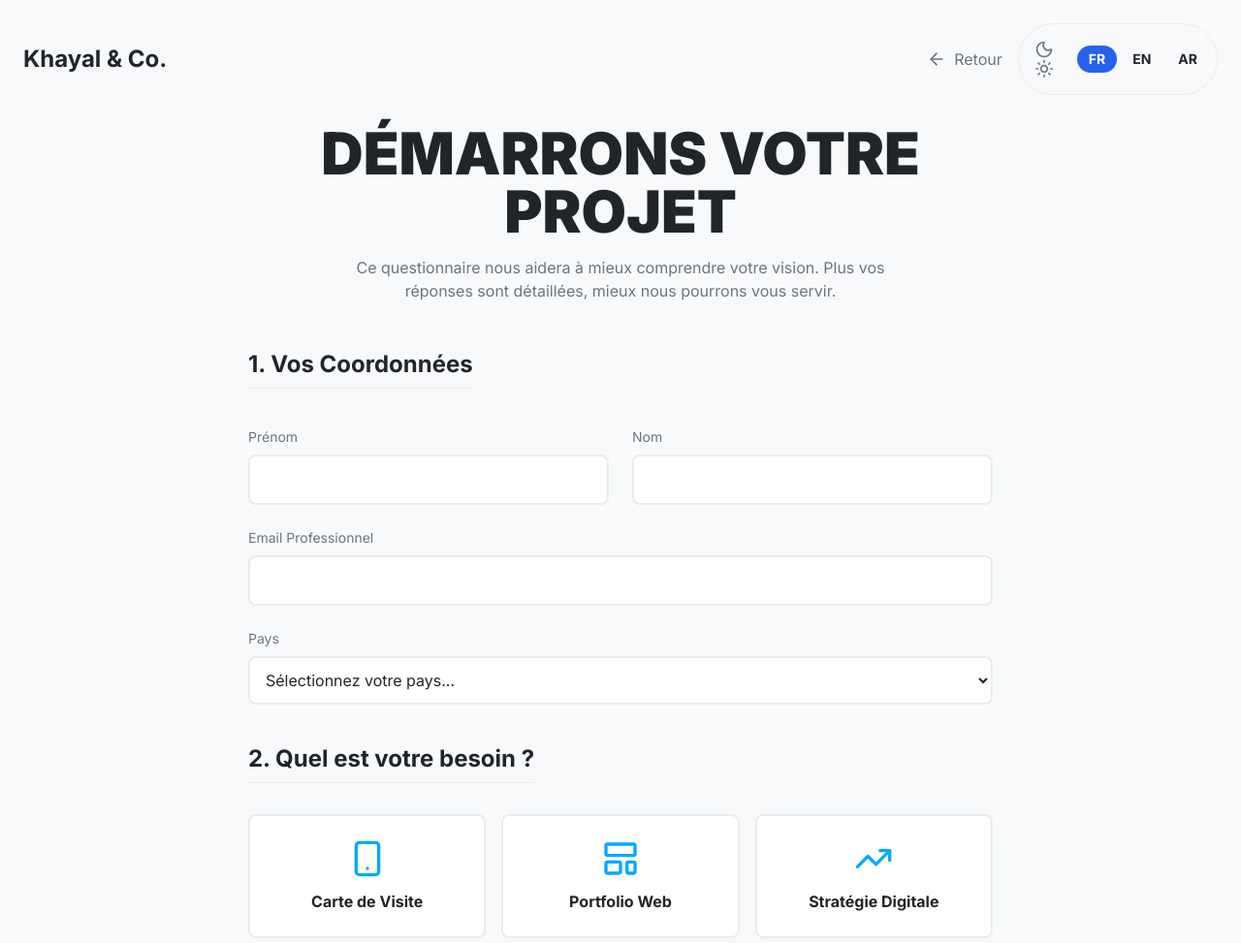
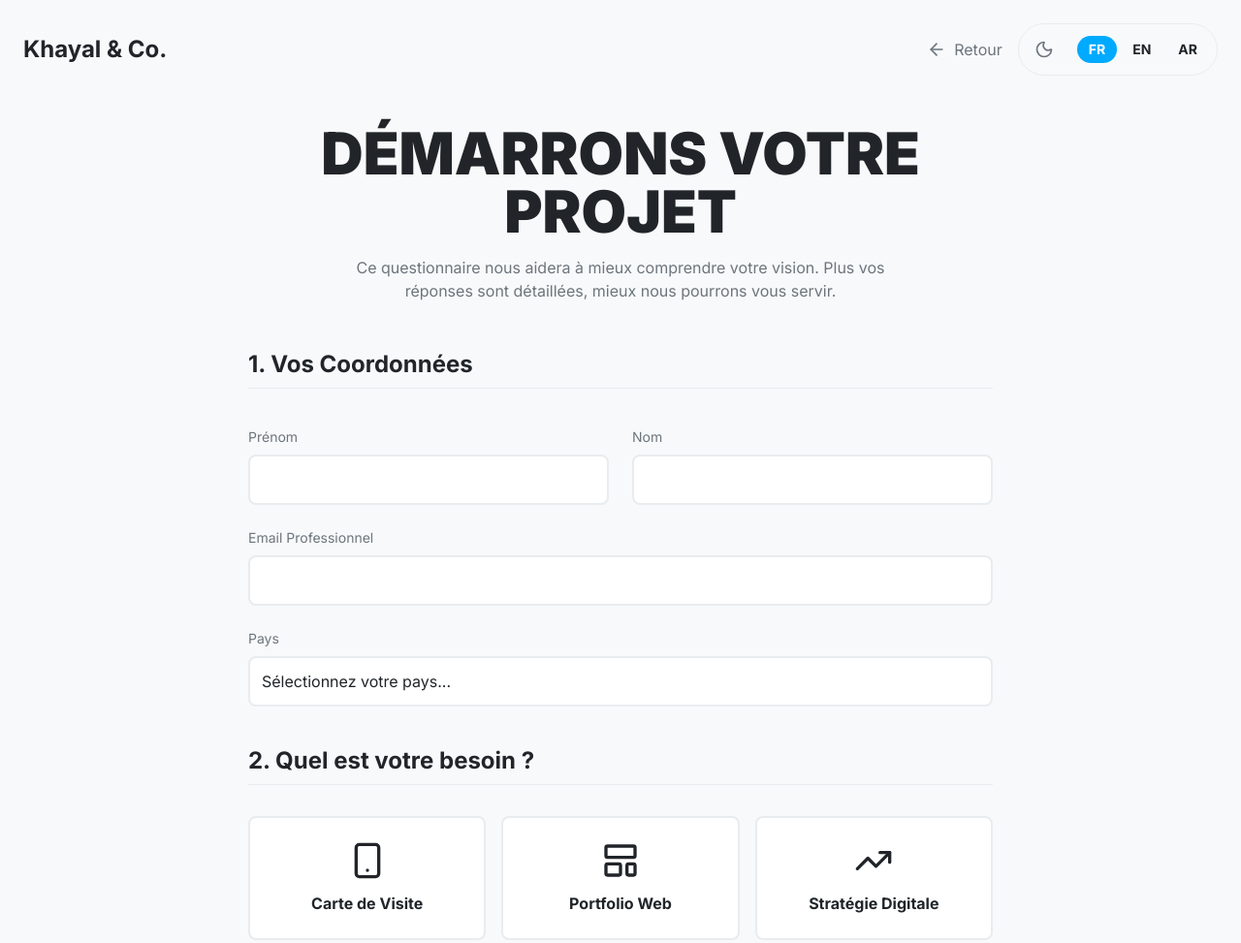
Before and after one commit to josephhk-1/Khayal-Co, a plain HTML site: page project-form.html in a window 1280 px wide. Shown: the top 973 px of the page at 97% size. Drawn offline with nearby package versions, Linux system fonts and the light colour scheme.

Commit message:
Update project-form.html

```diff
--- a/project-form.html
+++ b/project-form.html
@@ -1,51 +1,75 @@
 <!DOCTYPE html>
-<html lang="fr" dir="ltr" class="dark">
+<html lang="fr" dir="ltr">
 <head>
     <meta charset="UTF-8">
     <meta name="viewport" content="width=device-width, initial-scale=1.0">
     <title data-lang="page_title">Démarrer un Projet - Khayal & Co.</title>
 
+    <!-- Tailwind CSS via CDN -->
     <script src="https://cdn.tailwindcss.com"></script>
+
+    <!-- Google Fonts -->
     <link rel="preconnect" href="https://fonts.googleapis.com">
     <link rel="preconnect" href="https://fonts.gstatic.com" crossorigin>
     <link href="https://fonts.googleapis.com/css2?family=Cairo:wght@400;700&family=Inter:wght@400;700;900&display=swap" rel="stylesheet">
+
+    <!-- Lucide Icons -->
     <script src="https://unpkg.com/lucide@latest"></script>
 
     <style>
+        /* Définition des variables de couleur et des polices pour les modes clair/sombre */
+        :root {
+            --font-inter: 'Inter', sans-serif;
+            --font-cairo: 'Cairo', sans-serif;
+
+            --bg-main: #f8f9fa;
+            --bg-secondary: #ffffff;
+            --text-primary: #212529;
+            --text-secondary: #6c757d;
+            --border-color: #e9ecef;
+            --accent-color: #00aaff;
+            --gold-color: #d4af37;
+        }
+
+        html.dark {
+            --bg-main: #1a1a1a;
+            --bg-secondary: #2c2c2e;
+            --text-primary: #f0f0f0;
+            --text-secondary: #a0a0a0;
+            --border-color: #3a3a3c;
+        }
+
+        /* Application des variables et styles de base */
         body {
-            font-family: 'Inter', sans-serif;
+            font-family: var(--font-inter);
+            background-color: var(--bg-main);
+            color: var(--text-primary);
             transition: background-color 0.5s ease, color 0.5s ease, opacity 0.5s ease-in-out;
             opacity: 0;
         }
         body.fade-in { opacity: 1; }
-        .font-cairo { font-family: 'Cairo', sans-serif; }
+        body.font-cairo { font-family: var(--font-cairo); }
 
-        :root {
-            --bg-main: #f8f9fa; --bg-secondary: #ffffff; --text-primary: #212529; --text-secondary: #6c757d;
-            --border-color: #e9ecef; --accent-color: #00aaff; --gold-color: #d4af37;
-        }
-        html.dark {
-            --bg-main: #1a1a1a; --bg-secondary: #2c2c2e; --text-primary: #f0f0f0; --text-secondary: #a0a0a0;
-            --border-color: #3a3a3c;
-        }
-
-        body { background-color: var(--bg-main); color: var(--text-primary); }
+        /* Classes utilitaires personnalisées */
         .bg-secondary { background-color: var(--bg-secondary); }
         .text-secondary { color: var(--text-secondary); }
         .border-custom { border-color: var(--border-color); }
-        .accent-text { color: var(--accent-color); }
+        .accent-bg { background-color: var(--accent-color); }
 
-        .input-focus:focus { border-color: var(--accent-color); --tw-ring-color: var(--accent-color); }
-        .link-hover:hover { color: var(--text-primary); }
-        html.dark .link-hover:hover { color: #ffffff; }
+        /* Styles spécifiques au formulaire */
+        .input-focus:focus {
+            border-color: var(--accent-color);
+            --tw-ring-color: var(--accent-color);
+            box-shadow: 0 0 0 2px var(--accent-color-alpha, rgba(0, 170, 255, 0.2));
+        }
 
+        .service-card label {
+            transition: transform 0.2s ease, border-color 0.2s ease, background-color 0.2s ease;
+        }
         .service-card input:checked + label {
             border-color: var(--accent-color);
             background-color: rgba(0, 170, 255, 0.1);
-            transform: scale(1.05);
-        }
-        .service-card label {
-            transition: transform 0.2s ease-in-out, border-color 0.2s ease-in-out, background-color 0.2s ease-in-out;
+            transform: scale(1.03);
         }
     </style>
 </head>
@@ -55,22 +79,22 @@
 
         <header class="absolute top-0 left-0 w-full z-50 p-4 md:p-6 flex justify-between items-center">
             <div>
-                <h2 class="text-xl md:text-2xl font-bold">Khayal & Co.</h2>
+                <h2 class="text-xl md:text-2xl font-bold text-primary">Khayal & Co.</h2>
             </div>
             <div class="flex items-center space-x-2">
-                <a href="index.html" id="return-link" class="flex items-center space-x-2 text-secondary link-hover transition-colors p-2 rounded-full hover:bg-gray-500/10">
+                <a href="index.html" id="return-link" class="page-transition-link flex items-center space-x-2 text-secondary hover:text-primary transition-colors p-2 rounded-full hover:bg-gray-500/10">
                     <i data-lucide="arrow-left" class="w-5 h-5"></i>
                     <span data-lang="return_button" class="hidden md:inline">Retour</span>
                 </a>
                 <div class="flex items-center space-x-2 md:space-x-4 bg-secondary/50 backdrop-blur-sm p-2 rounded-full border border-custom">
-                    <button id="theme-toggle" class="p-2 rounded-full text-secondary hover:bg-gray-500/20 transition-colors">
+                    <button id="theme-toggle" class="p-2 rounded-full text-secondary hover:bg-gray-500/20 transition-colors" aria-label="Changer de thème">
                         <i id="theme-toggle-dark-icon" data-lucide="moon" class="w-5 h-5"></i>
-                        <i id="theme-toggle-light-icon" data-lucide="sun" class="w-5 h-5"></i>
+                        <i id="theme-toggle-light-icon" data-lucide="sun" class="w-5 h-5" style="display: none;"></i>
                     </button>
-                    <div class="flex items-center space-x-1">
-                        <button onclick="changeLanguage('fr')" class="lang-btn active:scale-95 transition-transform text-sm font-semibold px-2 md:px-3 py-1 rounded-full" data-lang-id="fr">FR</button>
-                        <button onclick="changeLanguage('en')" class="lang-btn active:scale-95 transition-transform text-sm font-semibold px-2 md:px-3 py-1 rounded-full" data-lang-id="en">EN</button>
-                        <button onclick="changeLanguage('ar')" class="lang-btn active:scale-95 transition-transform text-sm font-semibold px-2 md:px-3 py-1 rounded-full" data-lang-id="ar">AR</button>
+                    <div id="lang-switcher" class="flex items-center space-x-1">
+                        <button class="lang-btn active:scale-95 transition-transform text-sm font-semibold px-2 md:px-3 py-1 rounded-full" data-lang-id="fr">FR</button>
+                        <button class="lang-btn active:scale-95 transition-transform text-sm font-semibold px-2 md:px-3 py-1 rounded-full" data-lang-id="en">EN</button>
+                        <button class="lang-btn active:scale-95 transition-transform text-sm font-semibold px-2 md:px-3 py-1 rounded-full" data-lang-id="ar">AR</button>
                     </div>
                 </div>
             </div>
@@ -79,7 +103,7 @@
         <main class="px-4 py-32">
             <div class="max-w-3xl mx-auto">
                 <div class="text-center mb-12">
-                    <h1 data-lang="form_title" class="text-4xl md:text-6xl font-black uppercase">Démarrons votre projet</h1>
+                    <h1 data-lang="form_title" class="text-4xl md:text-6xl font-black uppercase text-primary">Démarrons votre projet</h1>
                     <p data-lang="form_subtitle" class="mt-4 text-secondary max-w-xl mx-auto">Ce questionnaire nous aidera à mieux comprendre votre vision. Plus vos réponses sont détaillées, mieux nous pourrons vous servir.</p>
                 </div>
 
@@ -90,7 +114,7 @@
                 <form id="project-form" action="https://formspree.io/f/xvgqbrve" method="POST" class="space-y-10">
 
                     <fieldset class="space-y-6">
-                        <legend data-lang="section1_title" class="text-2xl font-bold border-b border-custom pb-2 mb-4">1. Vos Coordonnées</legend>
+                        <legend data-lang="section1_title" class="text-2xl font-bold border-b border-custom pb-2 mb-4 text-primary w-full">1. Vos Coordonnées</legend>
                         <div class="grid grid-cols-1 md:grid-cols-2 gap-6">
                             <div>
                                 <label for="firstname" data-lang="label_firstname" class="block text-sm font-medium text-secondary mb-2">Prénom</label>
@@ -107,41 +131,39 @@
                         </div>
                         <div>
                             <label for="country" data-lang="label_country" class="block text-sm font-medium text-secondary mb-2">Pays</label>
-                            <select name="country" id="country" required class="w-full bg-secondary border-2 border-custom rounded-lg p-3 input-focus transition">
-                                <!-- Options injectées par JS -->
-                            </select>
+                            <select name="country" id="country" required class="w-full bg-secondary border-2 border-custom rounded-lg p-3 input-focus transition appearance-none"></select>
                         </div>
                     </fieldset>
 
                     <fieldset class="space-y-4">
-                        <legend data-lang="section2_title" class="text-2xl font-bold border-b border-custom pb-2 mb-4">2. Quel est votre besoin ?</legend>
+                        <legend data-lang="section2_title" class="text-2xl font-bold border-b border-custom pb-2 mb-4 text-primary w-full">2. Quel est votre besoin ?</legend>
                         <div class="grid grid-cols-1 md:grid-cols-3 gap-4">
                             <div class="service-card">
                                 <input type="radio" id="service-card" name="service_type" value="Carte de Visite Digitale" class="hidden">
-                                <label for="service-card" class="flex flex-col items-center justify-center bg-secondary border-2 border-custom rounded-lg p-6 cursor-pointer h-full">
-                                    <i data-lucide="smartphone" class="w-10 h-10 accent-text mb-3"></i>
-                                    <span data-lang="service_card" class="font-bold">Carte de Visite</span>
+                                <label for="service-card" class="flex flex-col items-center justify-center text-center bg-secondary border-2 border-custom rounded-lg p-6 cursor-pointer h-full">
+                                    <i data-lucide="smartphone" class="w-10 h-10 text-accent-color mb-3"></i>
+                                    <span data-lang="service_card" class="font-bold text-primary">Carte de Visite</span>
                                 </label>
                             </div>
                             <div class="service-card">
                                 <input type="radio" id="service-portfolio" name="service_type" value="Portfolio sur Mesure" class="hidden">
-                                <label for="service-portfolio" class="flex flex-col items-center justify-center bg-secondary border-2 border-custom rounded-lg p-6 cursor-pointer h-full">
-                                    <i data-lucide="layout-template" class="w-10 h-10 accent-text mb-3"></i>
-                                    <span data-lang="service_portfolio" class="font-bold">Portfolio Web</span>
+                                <label for="service-portfolio" class="flex flex-col items-center justify-center text-center bg-secondary border-2 border-custom rounded-lg p-6 cursor-pointer h-full">
+                                    <i data-lucide="layout-template" class="w-10 h-10 text-accent-color mb-3"></i>
+                                    <span data-lang="service_portfolio" class="font-bold text-primary">Portfolio Web</span>
                                 </label>
                             </div>
                             <div class="service-card">
                                 <input type="radio" id="service-strategy" name="service_type" value="Stratégie Digitale" class="hidden">
-                                <label for="service-strategy" class="flex flex-col items-center justify-center bg-secondary border-2 border-custom rounded-lg p-6 cursor-pointer h-full">
-                                    <i data-lucide="trending-up" class="w-10 h-10 accent-text mb-3"></i>
-                                    <span data-lang="service_strategy" class="font-bold">Stratégie Digitale</span>
+                                <label for="service-strategy" class="flex flex-col items-center justify-center text-center bg-secondary border-2 border-custom rounded-lg p-6 cursor-pointer h-full">
+                                    <i data-lucide="trending-up" class="w-10 h-10 text-accent-color mb-3"></i>
+                                    <span data-lang="service_strategy" class="font-bold text-primary">Stratégie Digitale</span>
                                 </label>
                             </div>
                         </div>
                     </fieldset>
 
                     <fieldset class="space-y-6">
-                        <legend data-lang="section3_title" class="text-2xl font-bold border-b border-custom pb-2 mb-4">3. Parlez-nous de votre vision</legend>
+                        <legend data-lang="section3_title" class="text-2xl font-bold border-b border-custom pb-2 mb-4 text-primary w-full">3. Parlez-nous de votre vision</legend>
                         <div>
                             <label for="project-description" data-lang="label_vision" class="block text-sm font-medium text-secondary mb-2">Décrivez votre projet et vos objectifs.</label>
                             <textarea name="project-description" id="project-description" rows="6" required class="w-full bg-secondary border-2 border-custom rounded-lg p-3 input-focus transition"></textarea>
@@ -149,7 +171,7 @@
                     </fieldset>
 
                     <div class="text-center pt-6">
-                        <button type="submit" data-lang="submit_button" class="bg-blue-600 text-white font-bold text-lg px-12 py-4 rounded-lg hover:bg-blue-700 transition-colors w-full md:w-auto">
+                        <button type="submit" data-lang="submit_button" class="accent-bg text-white font-bold text-lg px-12 py-4 rounded-lg hover:opacity-90 transition-opacity w-full md:w-auto">
                             Envoyer ma demande
                         </button>
                     </div>
@@ -159,6 +181,7 @@
     </div>
 
     <script>
+        (() => {
             const translations = {
                 fr: {
                     page_title: "Démarrer un Projet - Khayal & Co.", return_button: "Retour", form_title: "Démarrons votre projet",
@@ -192,15 +215,29 @@
                 ar: [ {value: "", text: "اختر بلدك..."}, {value: "France", text: "فرنسا"}, {value: "Maroc", text: "المغرب"}, {value: "Algérie", text: "الجزائر"}, {value: "Tunisie", text: "تونس"}, {value: "Canada", text: "كندا"}, {value: "Belgique", text: "بلجيكا"}, {value: "Suisse", text: "سويسرا"}, {value: "Égypte", text: "مصر"}, {value: "Autre", text: "أخرى"} ]
             };
 
-        function changeLanguage(lang) {
-            const elements = document.querySelectorAll('[data-lang]');
+            let currentLang = 'fr';
             const htmlEl = document.documentElement;
 
-            elements.forEach(el => {
-                const key = el.getAttribute('data-lang');
-                if (translations[lang][key]) { el.innerHTML = translations[lang][key]; }
+            function updateTexts(lang) {
+                document.querySelectorAll('[data-lang]').forEach(el => {
+                    const key = el.dataset.lang;
+                    if (translations[lang]?.[key]) {
+                        el.innerHTML = translations[lang][key];
+                    }
                 });
                 document.title = translations[lang].page_title;
+            }
+
+            function updateLanguageUI(lang) {
+                htmlEl.lang = lang;
+                document.body.classList.toggle('font-cairo', lang === 'ar');
+                htmlEl.dir = lang === 'ar' ? 'rtl' : 'ltr';
+
+                document.querySelectorAll('.lang-btn').forEach(btn => {
+                    const isActive = btn.dataset.langId === lang;
+                    btn.classList.toggle('accent-bg', isActive);
+                    btn.classList.toggle('text-white', isActive);
+                });
 
                 const countrySelect = document.getElementById('country');
                 countrySelect.innerHTML = '';
@@ -210,59 +247,55 @@
                     option.textContent = optionData.text;
                     countrySelect.appendChild(option);
                 });
-
-            if (lang === 'ar') {
-                htmlEl.setAttribute('dir', 'rtl');
-                document.body.classList.add('font-cairo');
-            } else {
-                htmlEl.setAttribute('dir', 'ltr');
-                document.body.classList.remove('font-cairo');
             }
 
-            document.querySelectorAll('.lang-btn').forEach(btn => {
-                btn.classList.toggle('bg-blue-600', btn.getAttribute('data-lang-id') === lang);
-                btn.classList.toggle('text-white', btn.getAttribute('data-lang-id') === lang);
-            });
-
+            function changeLanguage(lang) {
+                currentLang = lang;
+                updateTexts(lang);
+                updateLanguageUI(lang);
                 localStorage.setItem('preferredLanguage', lang);
             }
 
-        const themeToggleBtn = document.getElementById('theme-toggle');
-        const themeToggleDarkIcon = document.getElementById('theme-toggle-dark-icon');
-        const themeToggleLightIcon = document.getElementById('theme-toggle-light-icon');
-
             function applyTheme(isDark) {
-             if (isDark) {
-                document.documentElement.classList.add('dark');
-                themeToggleLightIcon.style.display = 'block';
-                themeToggleDarkIcon.style.display = 'none';
-            } else {
-                document.documentElement.classList.remove('dark');
-                themeToggleLightIcon.style.display = 'none';
-                themeToggleDarkIcon.style.display = 'block';
+                const darkIcon = document.getElementById('theme-toggle-dark-icon');
+                const lightIcon = document.getElementById('theme-toggle-light-icon');
+                htmlEl.classList.toggle('dark', isDark);
+                if (darkIcon && lightIcon) {
+                    darkIcon.style.display = isDark ? 'none' : 'block';
+                    lightIcon.style.display = isDark ? 'block' : 'none';
                 }
             }
 
+            document.addEventListener('DOMContentLoaded', () => {
+                lucide.createIcons();
+
+                // Gestion du thème
+                const themeToggleBtn = document.getElementById('theme-toggle');
+                const savedTheme = localStorage.getItem('theme');
+                const prefersDark = window.matchMedia('(prefers-color-scheme: dark)').matches;
+                applyTheme(savedTheme === 'dark' || (savedTheme === null && prefersDark));
+
                 themeToggleBtn.addEventListener('click', () => {
-            const isDark = document.documentElement.classList.toggle('dark');
-            localStorage.setItem('theme', isDark ? 'dark' : 'light');
-            applyTheme(isDark);
+                    const newIsDark = !htmlEl.classList.contains('dark');
+                    applyTheme(newIsDark);
+                    localStorage.setItem('theme', newIsDark ? 'dark' : 'light');
                 });
 
-        document.addEventListener('DOMContentLoaded', () => {
-            lucide.createIcons();
-            document.body.classList.add('fade-in');
-
-            const savedTheme = localStorage.getItem('theme');
-            const prefersDark = window.matchMedia('(prefers-color-scheme: dark)').matches;
-            const isDark = savedTheme === 'dark' || (savedTheme === null && prefersDark);
-            applyTheme(isDark);
-
+                // Gestion de la langue
                 const urlParams = new URLSearchParams(window.location.search);
                 const langFromUrl = urlParams.get('lang');
                 const savedLang = localStorage.getItem('preferredLanguage') || 'fr';
                 changeLanguage(langFromUrl || savedLang);
 
+                const langSwitcher = document.getElementById('lang-switcher');
+                langSwitcher.addEventListener('click', (e) => {
+                    const target = e.target.closest('.lang-btn');
+                    if (target?.dataset.langId) {
+                        changeLanguage(target.dataset.langId);
+                    }
+                });
+
+                // Validation du formulaire
                 const form = document.getElementById('project-form');
                 const emailInput = document.getElementById('email');
                 const emailError = document.getElementById('email-error');
@@ -281,16 +314,20 @@
                     }
                 });
 
-            const returnLink = document.getElementById('return-link');
-            returnLink.addEventListener('click', function(e) {
+                // Transitions de page
+                document.querySelectorAll('.page-transition-link').forEach(link => {
+                    link.addEventListener('click', function(e) {
                         e.preventDefault();
                         const destination = this.getAttribute('href');
                         document.body.classList.remove('fade-in');
-                setTimeout(() => {
-                    window.location.assign(destination);
-                }, 500);
+                        setTimeout(() => window.location.assign(destination), 500);
                     });
                 });
+
+                // Fondu d'entrée
+                document.body.classList.add('fade-in');
+            });
+        })();
     </script>
 </body>
 </html>
```
Lines whose indentation alone changed are shown as unchanged.
